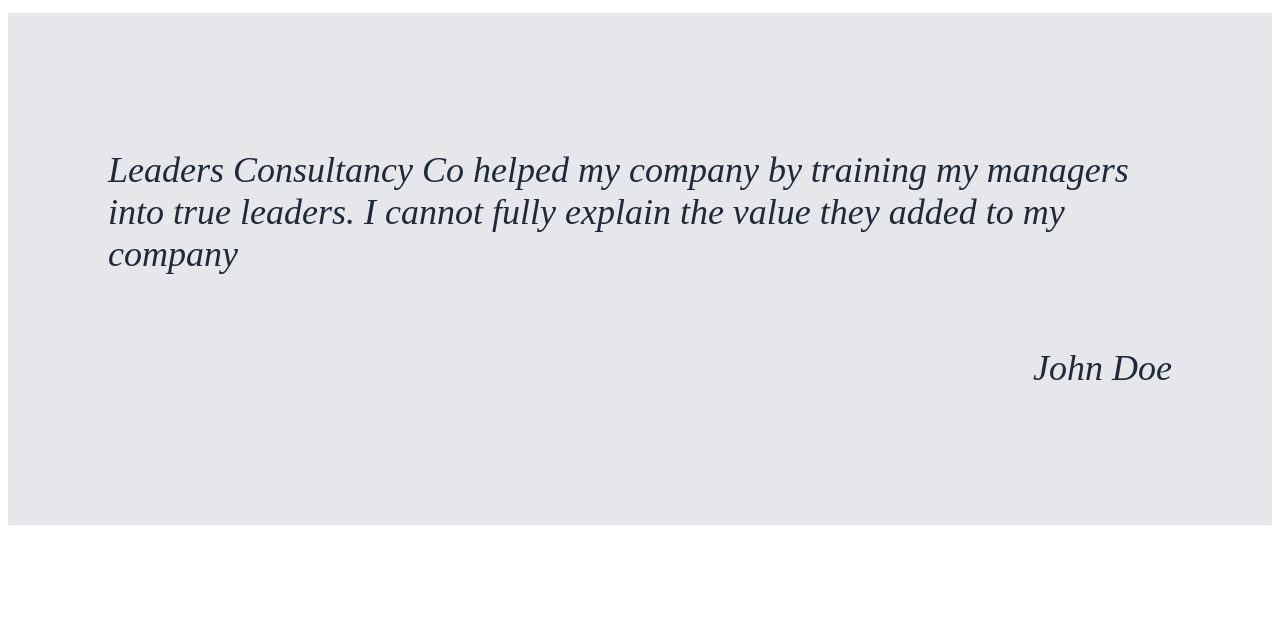
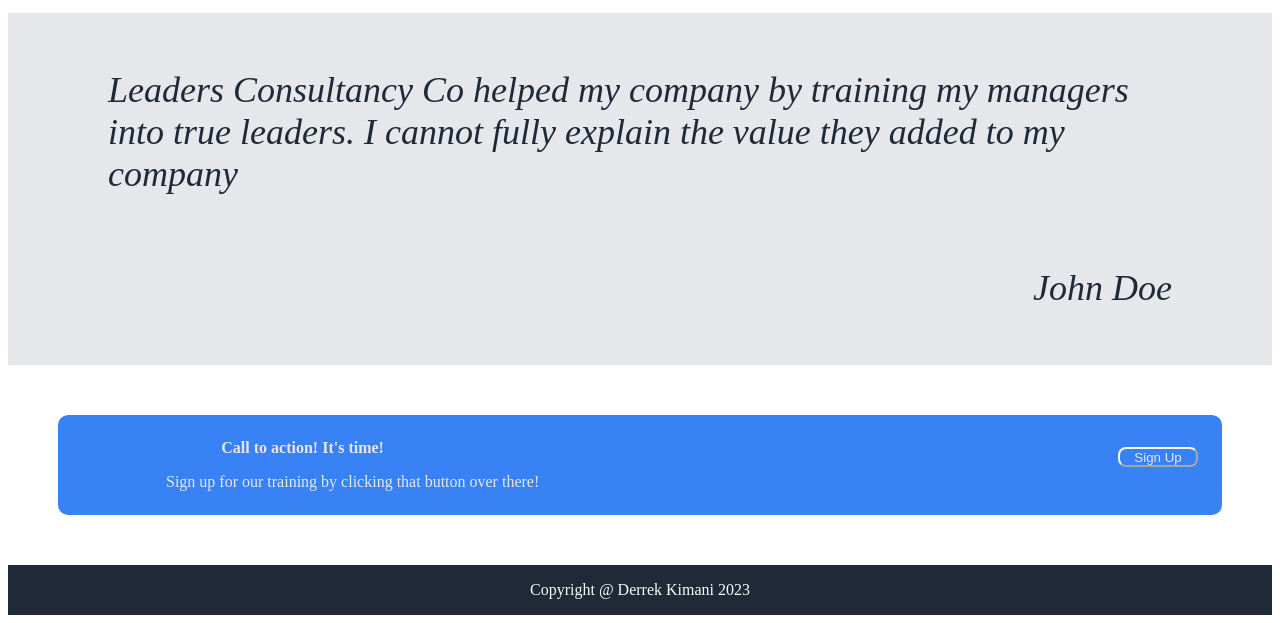
Before and after one commit to Prince-Kimani/Landing-Page, a plain HTML site: page index.html in a window 1280 px wide. Shown: the part 607-1230 px from the top of the page. Before the commit the page ends 1140 px from the top, so only its background shows below. Drawn offline with Linux system fonts and the light colour scheme.

Commit message:
Finished the footer section

```diff
--- a/index.html
+++ b/index.html
@@ -61,5 +61,16 @@
       <p class="signout">John Doe</p>
     </div>
   </div>
+  <!--Fourth Section-->
+  <div class="fourth-container">
+    <div class="cont-content">
+      <p id="bold">Call to action! It's time!</p>
+      <p id="sec">Sign up for our training by clicking that button over there!</p>
+    </div>
+    <button type="menu" class="cont-button">Sign Up</button>
+  </div>
+  <div class="footer">
+    <p>Copyright @ Derrek Kimani 2023</p>
+  </div>
 </body>
 </html>
--- a/styles.css
+++ b/styles.css
@@ -125,8 +125,53 @@ button{
   flex-wrap: wrap;
   justify-content: center;
   padding: 100px;
+  padding-bottom: 20px;
+  padding-top: 20px;
 }
 .signout{
   align-self: flex-end;
 }
 /*Third Section styles End here*/
+/*Fourth Section Begins Here*/
+.fourth-container{
+  display: flex;
+  margin: 50px;
+  background-color: #3882F6;
+  border-radius: 10px;
+  justify-content: space-between;
+  align-items: center;
+  padding: 8px;
+}
+.cont-content{
+  display: flex;
+  flex-direction: column;
+  justify-content: center;
+  align-items: center;
+  color: #E5E7EB;
+  gap: 0%;
+  margin-top: 0%;
+}
+.cont-button{
+  height: 20px;
+  display: flex;
+  justify-content: center;
+  align-items: center ;
+  border-color: #F9FAF8;
+}
+#bold{
+  font-weight: bold
+}
+#sec{
+  display: flex;
+  justify-content: center;
+  margin-top: 0%;
+  padding-left: 100px;
+}
+/*Fourth Section Ends*/
+/*footer*/
+.footer{
+  display: flex;
+  justify-content: center;
+  background-color: #1F2937;
+  color: #F9FAF8;
+}
```
